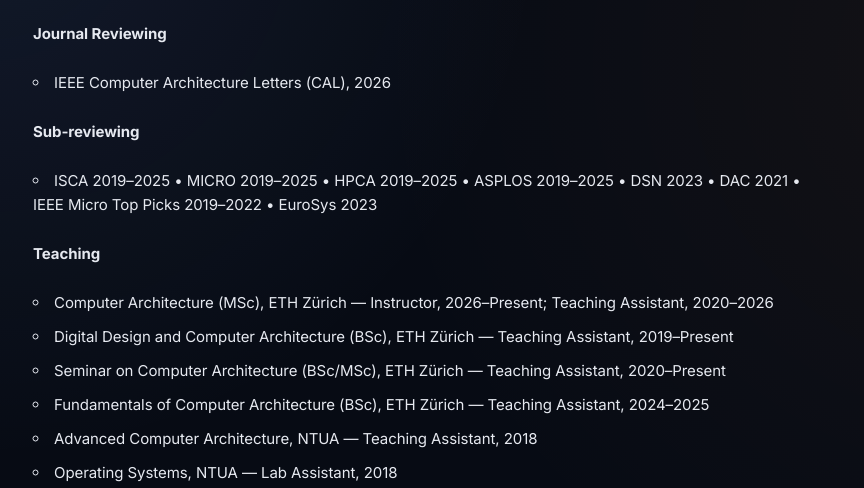
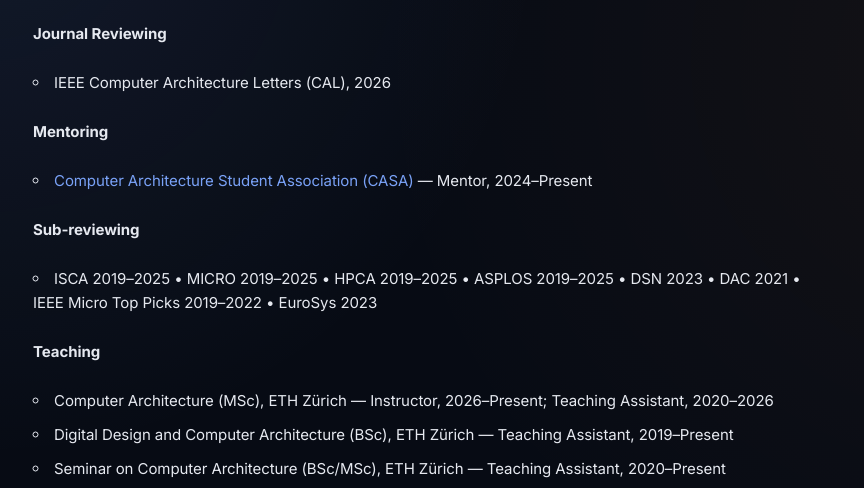
Before and after one commit to konkanello/konkanello.github.io, a plain HTML site: page index.html in a window 1280 px wide. Shown: the part 9620-10108 px from the top of the page, without its empty margins (207-1071 px from the left). Drawn offline with nearby package versions, Linux system fonts and the light colour scheme; files whose address does not match are found by name.

Commit message:
Add CASA mentoring to the service list and refresh the CV PDF
Co-Authored-By: Claude Fable 5.2 <noreply@anthropic.com>

```diff
--- a/index.html
+++ b/index.html
@@ -1496,6 +1496,11 @@ by then you will have understood what Ithakas mean.</blockquote>
   <p><b>Journal Reviewing</b></p>
   <ul>
     <li>IEEE Computer Architecture Letters (CAL), 2026</li>
+  </ul>
+
+  <p><b>Mentoring</b></p>
+  <ul>
+    <li><a href="https://www.sigarch.org/casa/" target="_blank" rel="noopener">Computer Architecture Student Association (CASA)</a> &mdash; Mentor, 2024&ndash;Present</li>
   </ul>
 
   <p><b>Sub-reviewing</b></p>
```
Also changed, not shown: 1 other file.
